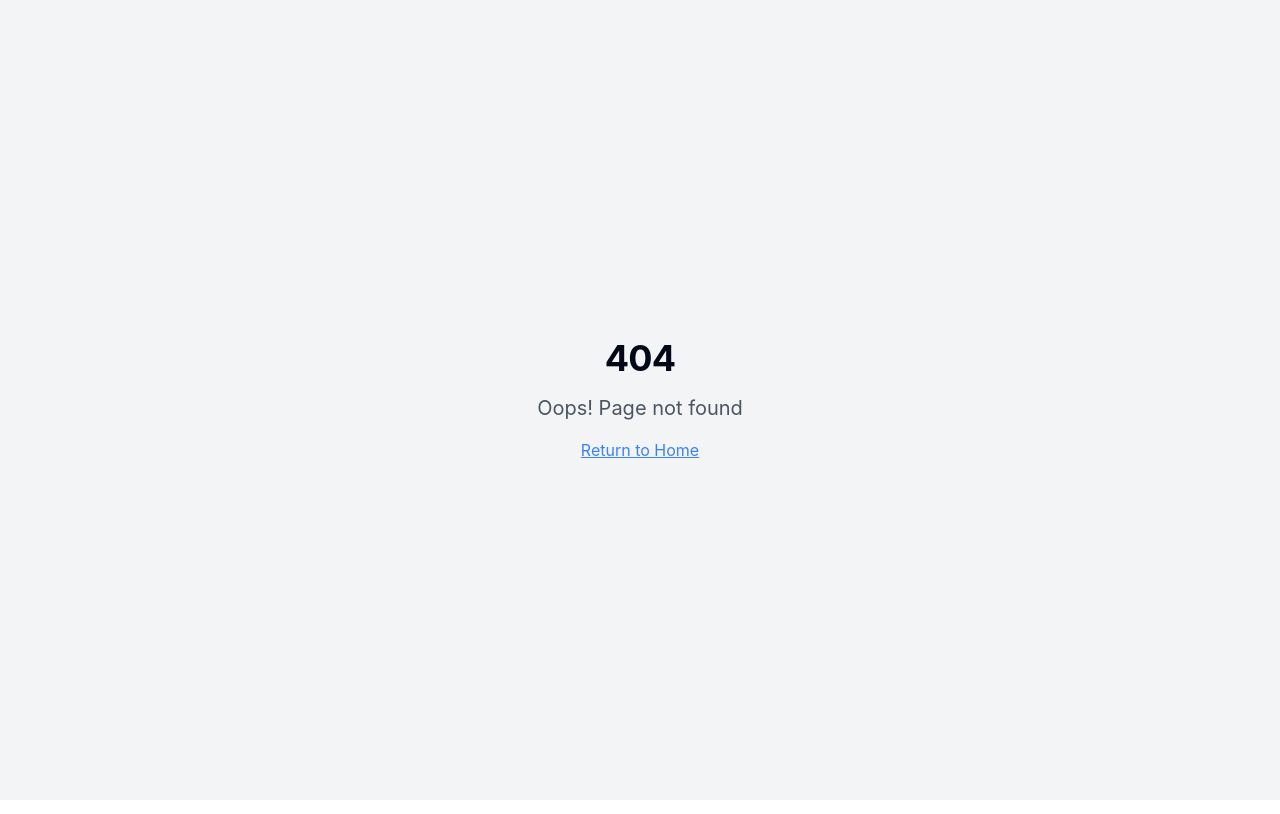
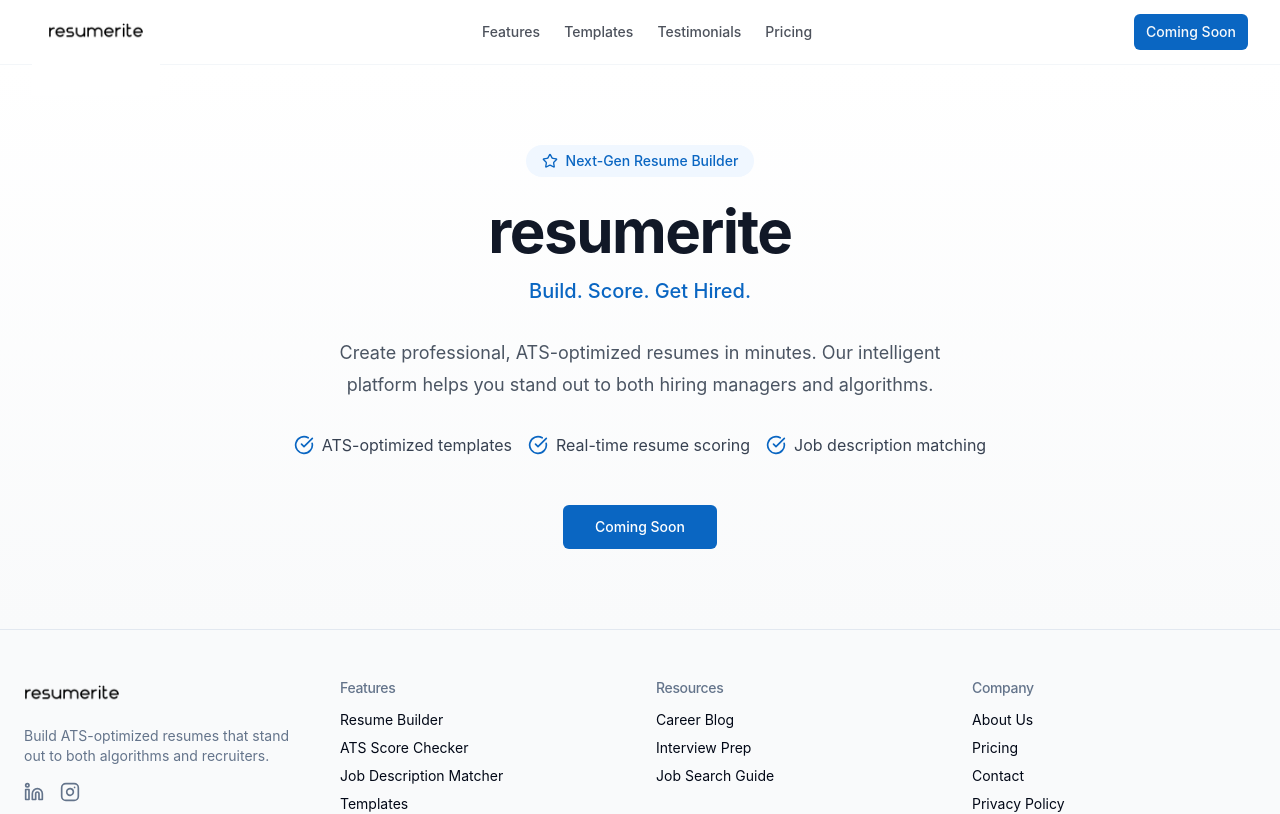
Before and after one commit to resumerite/resumerite-official-website, a React (Vite) app: page /pricing in a window 1280 px wide. Before the commit this address had no page. Shown: the top 814 px of the page. Built offline with nearby package versions, Linux system fonts and the light colour scheme.

Commit message:
fix: footer

```diff
--- a/src/App.tsx
+++ b/src/App.tsx
@@ -4,6 +4,7 @@ import { QueryClient, QueryClientProvider } from "@tanstack/react-query";
 import { BrowserRouter, Routes, Route } from "react-router-dom";
 import { Index } from "./pages/Index";
 import NotFound from "./pages/NotFound";
+import { Pricing } from "./pages/Pricing";
 
 const queryClient = new QueryClient();
 
@@ -16,6 +17,7 @@ const App = () => (
         <Routes>
           <Route path="/" element={<Index />} />
           <Route path="*" element={<NotFound />} />
+          <Route path="/pricing" element={<Pricing />} />
         </Routes>
       </BrowserRouter>
     </TooltipProvider>
--- /dev/null
+++ b/src/components/pricing/HeroSection.tsx
@@ -0,0 +1,68 @@
+import { Button } from "@/components/ui/button";
+import { useNavigate } from "react-router-dom";
+import { CheckCircle, Star } from "lucide-react";
+
+export const PricingHeroSection = () => {
+  const navigate = useNavigate();
+
+  return (
+    <section className="py-20 px-4 bg-gradient-to-b from-white to-gray-50">
+      <div className="max-w-6xl mx-auto text-center">
+        {/* Tagline Badge */}
+        <div className="inline-flex items-center gap-2 bg-resumeRite-50 text-resumeRite-600 px-4 py-1.5 rounded-full mb-6 font-medium text-sm">
+          <Star className="h-4 w-4" />
+          <span>Next-Gen Resume Builder</span>
+        </div>
+
+        {/* Main Heading */}
+        <h1 className="text-5xl font-bold tracking-tight text-gray-900 sm:text-6xl mb-4">
+            resumerite
+        </h1>
+
+        {/* Subheading */}
+        <p className="text-xl font-medium text-resumeRite-600 mb-8">
+            Build. Score. Get Hired.
+        </p>
+
+        {/* Description */}
+        <p className="mt-6 text-lg leading-8 text-gray-600 max-w-2xl mx-auto">
+          Create professional, ATS-optimized resumes in minutes. Our intelligent platform helps you stand out to both hiring managers and algorithms.
+        </p>
+
+        {/* Feature Highlights */}
+        <div className="mt-8 mb-12 flex flex-wrap justify-center gap-4">
+          {[
+            "ATS-optimized templates",
+            "Real-time resume scoring",
+            "Job description matching",
+          ].map((feature, idx) => (
+            <div key={idx} className="flex items-center gap-2">
+              <CheckCircle className="h-5 w-5 text-resumeRite-600" />
+              <span className="text-gray-700">{feature}</span>
+            </div>
+          ))}
+        </div>
+
+        {/* Call to Action */}
+        {/* <div className="mt-10 flex flex-wrap items-center justify-center gap-x-6 gap-y-4">
+          <Button
+            size="lg"
+            className="bg-resumeRite-600 hover:bg-resumeRite-700 text-white px-8"
+            onClick={() => navigate("/")}
+          >
+            View Pricing
+          </Button>
+        </div> */}
+        <div className="mt-10 flex flex-wrap items-center justify-center gap-x-6 gap-y-4">
+          <Button
+            size="lg"
+            className="bg-resumeRite-600 hover:bg-resumeRite-700 text-white px-8"
+            onClick={() => navigate("/")}
+          >
+            Coming Soon
+          </Button>
+        </div>
+      </div>
+    </section>
+  );
+};
--- a/src/components/shared/Footer.tsx
+++ b/src/components/shared/Footer.tsx
@@ -1,5 +1,5 @@
 import LogoImg from '../../assets/logo.png'
-import { Twitter, Linkedin, Instagram, Facebook } from 'lucide-react';
+import { Linkedin, Instagram } from 'lucide-react';
 
 const Footer = () => {
   return (
@@ -14,10 +14,10 @@ const Footer = () => {
               Build ATS-optimized resumes that stand out to both algorithms and recruiters.
             </p>
             <div className="flex space-x-4">
-              <a href="#" className="text-muted-foreground hover:text-resumeRite-600">
+              {/* <a href="#" className="text-muted-foreground hover:text-resumeRite-600">
                 <Twitter className="h-5 w-5" />
                 <span className="sr-only">Twitter</span>
-              </a>
+              </a> */}
               <a href="#" className="text-muted-foreground hover:text-resumeRite-600">
                 <Linkedin className="h-5 w-5" />
                 <span className="sr-only">LinkedIn</span>
@@ -26,10 +26,10 @@ const Footer = () => {
                 <Instagram className="h-5 w-5" />
                 <span className="sr-only">Instagram</span>
               </a>
-              <a href="#" className="text-muted-foreground hover:text-resumeRite-600">
+              {/* <a href="#" className="text-muted-foreground hover:text-resumeRite-600">
                 <Facebook className="h-5 w-5" />
                 <span className="sr-only">Facebook</span>
-              </a>
+              </a> */}
             </div>
           </div>
 
@@ -40,18 +40,18 @@ const Footer = () => {
               <li><a href="#" className="text-foreground hover:text-resumeRite-600">ATS Score Checker</a></li>
               <li><a href="#" className="text-foreground hover:text-resumeRite-600">Job Description Matcher</a></li>
               <li><a href="#" className="text-foreground hover:text-resumeRite-600">Templates</a></li>
-              <li><a href="#" className="text-foreground hover:text-resumeRite-600">Export Options</a></li>
+              {/* <li><a href="#" className="text-foreground hover:text-resumeRite-600">Export Options</a></li> */}
             </ul>
           </div>
 
           <div>
             <h3 className="font-medium text-sm mb-3 text-muted-foreground">Resources</h3>
             <ul className="space-y-2 text-sm">
-              <li><a href="#" className="text-foreground hover:text-resumeRite-600">Resume Tips</a></li>
+              {/* <li><a href="#" className="text-foreground hover:text-resumeRite-600">Resume Tips</a></li> */}
               <li><a href="#" className="text-foreground hover:text-resumeRite-600">Career Blog</a></li>
               <li><a href="#" className="text-foreground hover:text-resumeRite-600">Interview Prep</a></li>
               <li><a href="#" className="text-foreground hover:text-resumeRite-600">Job Search Guide</a></li>
-              <li><a href="#" className="text-foreground hover:text-resumeRite-600">Tutorials</a></li>
+              {/* <li><a href="#" className="text-foreground hover:text-resumeRite-600">Tutorials</a></li> */}
             </ul>
           </div>
 
@@ -68,7 +68,7 @@ const Footer = () => {
         </div>
 
         <div className="mt-12 pt-6 border-t text-center text-sm text-muted-foreground">
-          <p>© {new Date().getFullYear()} ResumeRite. All rights reserved.</p>
+          <p>© {new Date().getFullYear()} resumerite. All rights reserved.</p>
         </div>
       </div>
     </footer>
--- a/src/components/shared/Header.tsx
+++ b/src/components/shared/Header.tsx
@@ -29,7 +29,7 @@ const Header = () => {
           <Link to="/#testimonials" className="text-sm font-medium text-foreground/70 transition-colors hover:text-foreground">
             Testimonials
           </Link>
-          <Link to="/#pricing" className="text-sm font-medium text-foreground/70 transition-colors hover:text-foreground">
+          <Link to="/pricing" className="text-sm font-medium text-foreground/70 transition-colors hover:text-foreground">
             Pricing
           </Link>
         </nav>
--- /dev/null
+++ b/src/pages/Pricing.tsx
@@ -0,0 +1,15 @@
+import { PricingHeroSection } from '@/components/pricing/HeroSection'
+import Footer from '@/components/shared/Footer'
+import Header from '@/components/shared/Header'
+
+export const Pricing = () => {
+  return (
+    <div className="min-h-screen flex flex-col">
+        <Header />
+        <main className="flex-grow">
+            <PricingHeroSection />
+        </main>
+        <Footer />
+    </div>
+  )
+}
```
